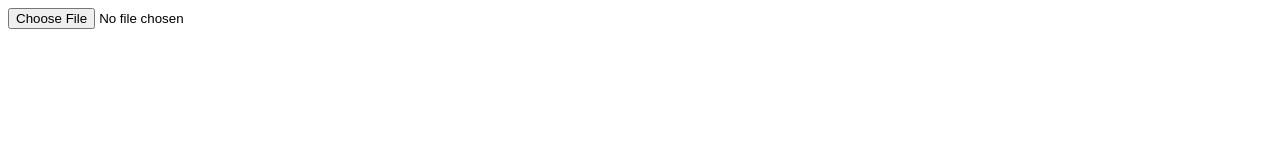
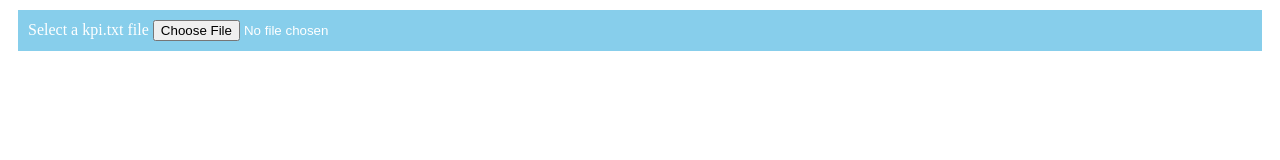
Before and after one commit to tommy-iasia/QueueKpiReader2, a plain HTML site: page index.html in a window 1280 px wide. Drawn offline with Linux system fonts and the light colour scheme.

Commit message:
file input hint

```diff
--- a/index.css
+++ b/index.css
@@ -1,3 +1,10 @@
+.file {
+  margin: 10px;
+  padding: 10px;
+  background-color: skyblue;
+  color: white;
+}
+
 .file.disabled {
   display: none;
 }
--- a/index.html
+++ b/index.html
@@ -2,6 +2,7 @@
 <link rel="stylesheet" href="index.css" />
 
 <div class="file">
+  Select a kpi.txt file
   <input type="file" />
 </div>
 
```
